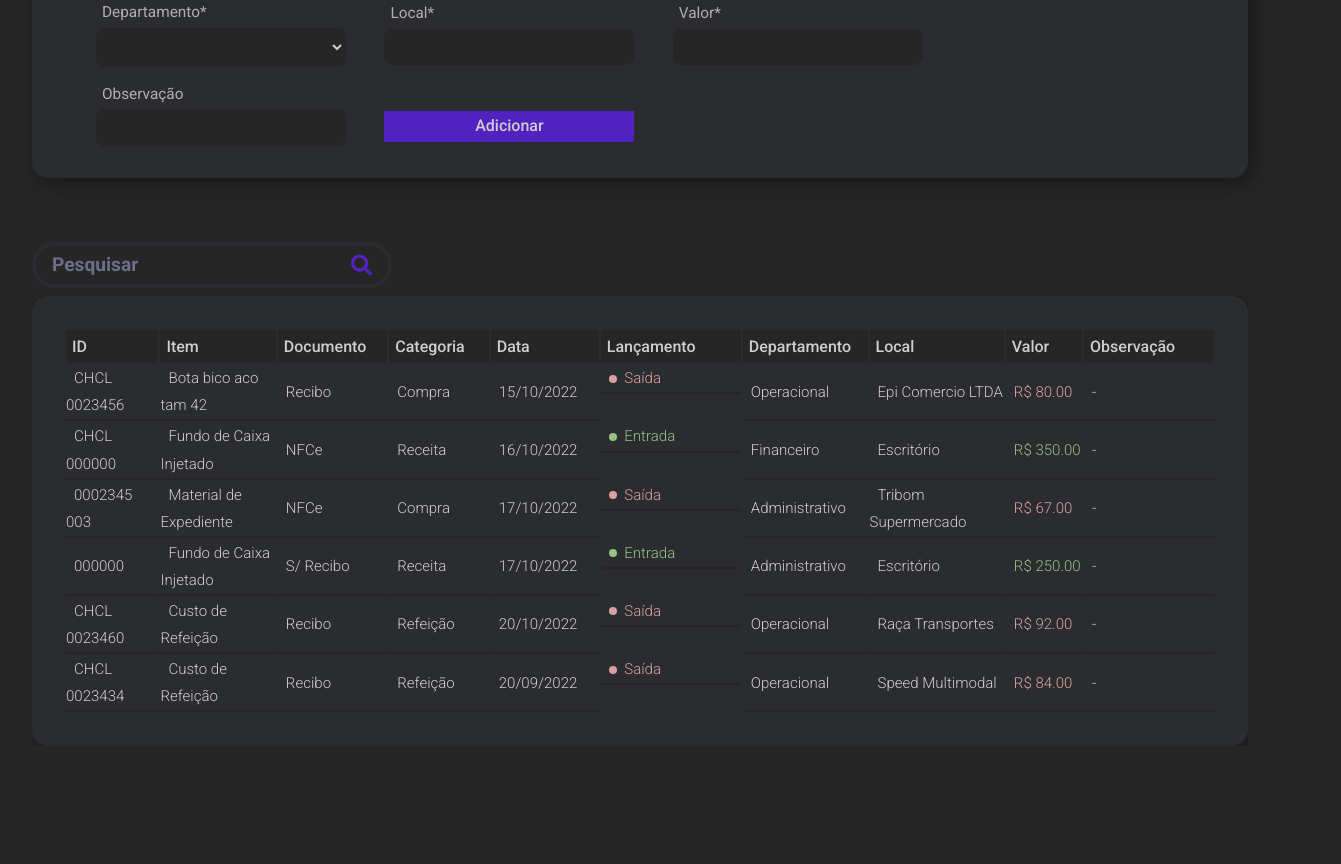
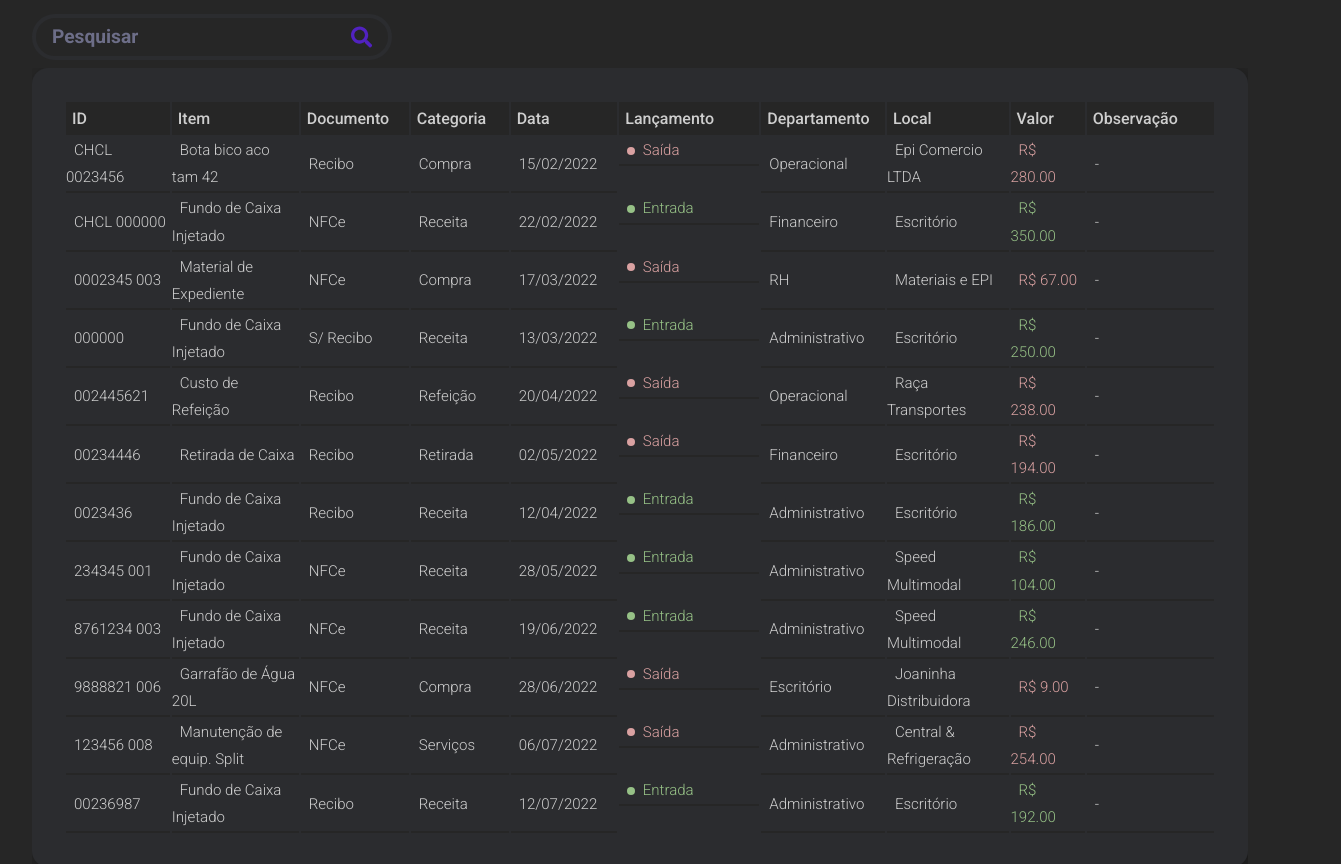
Before and after one commit to Fsouzza/chacal-servicev2, a React (Create React App) app: page / in a window 1280 px wide. Shown: the part 1500-2364 px from the top of the page, 1341 px wide, since content can reach past the window. Before the commit the page ends 2254 px from the top, so only its background shows below. Built offline with nearby package versions, Linux system fonts and the light colour scheme.

Commit message:
resize chart fluxo de caixa

```diff
--- a/src/components/charts/charts.module.scss
+++ b/src/components/charts/charts.module.scss
@@ -1,17 +1,15 @@
 @import "../../styles/variaveis";
 
-.chart{
+.chartBox{
   background-color: $cor-card;
   border-radius: 1em;
   box-sizing: border-box;
   display: grid;
   filter: drop-shadow($sombra);
   grid-gap: 2em;
+  height: 380px;
   padding: 2em;
   margin: 4em 2em;
 	padding: 2em 4em;
   max-width: 100vw;
-  canvas{
-    height: 50%;
-  }
 }
--- a/src/components/charts/index.tsx
+++ b/src/components/charts/index.tsx
@@ -12,30 +12,27 @@ ChartJS.register(
   Tooltip
 );
 
+
 export const MyChart = () => {
-  const entrada = [];
-  const saida = [];
   const lista = items;
+  const vEntrada = [];
+  const vSaida = [];
+  const meses = ['jan', 'fev', 'mar', 'abr', 'mai', 'jun', 'jul', 'ago', 'set', 'nov', 'dez'];
 
   for(let i=0; i<lista.length; i++){
-
     if(lista[i].lancamentos === 'Entrada'){
-      entrada.push(lista[i].valor);
+      vEntrada.push(lista[i].valor);
     }
     if(lista[i].lancamentos === 'Saída'){
-      saida.push(lista[i].valor);
+      vSaida.push(lista[i].valor);
     }
   }
-
-  const valoresEntrada: number[] = entrada;
-  const valoresSaida: number[] = saida;
-  const meses:string[] = ['Jan', 'Fev', 'Mar', 'Abr', 'Mai', 'Jun'];
 
   const data = {
     labels: meses,
     datasets: [{
       label: 'Saídas',
-      data: valoresSaida,
+      data: vSaida,
       backgroundColor: 'transparent',
       borderColor: '#f26c6d',
       pointBorderColor: '#f26c6d',
@@ -44,7 +41,7 @@ export const MyChart = () => {
     },
     {
       label: 'Entradas',
-      data: valoresEntrada,
+      data: vEntrada,
       backgroundColor: 'transparent',
       borderColor: '#038C3E',
       pointBorderColor: '#038C3E',
@@ -54,6 +51,7 @@ export const MyChart = () => {
   };
 
   const options = {
+    maintainAspectRatio: false,
     scales: {
       x: {
         grid: {
@@ -63,14 +61,15 @@ export const MyChart = () => {
       y: {
         beginAtZero: true,
         grid: {
-          borderDash: [10]
+          borderDash: [10],
+          borderWidthColor: '#038C3E'
         }
       }
-    }
+    },
   };
 
   return(
-    <div className={styles.chart}>
+    <div className={styles.chartBox}>
       <Line
         data={data}
         options={options}
--- a/src/data/itens.ts
+++ b/src/data/itens.ts
@@ -2,7 +2,7 @@ import { Item } from '../types/item';
 
 export const items: Item[] = [
   {
-    date: new Date(2022, 9, 15),
+    date: new Date(2022, 1, 15),
     lancamentos: 'Saída',
     categoria: 'Compra',
     departamento: 'Operacional',
@@ -10,11 +10,11 @@ export const items: Item[] = [
     id: 'CHCL 0023456',
     local: 'Epi Comercio LTDA',
     item: 'Bota bico aco tam 42',
-    valor: 80.00,
+    valor: 280.00,
     obs: '-'
   },
   {
-    date: new Date(2022, 9, 16),
+    date: new Date(2022, 1, 22),
     lancamentos: 'Entrada',
     categoria: 'Receita',
     departamento: 'Financeiro',
@@ -26,19 +26,19 @@ export const items: Item[] = [
     obs: '-'
   },
   {
-    date: new Date(2022, 9, 17),
+    date: new Date(2022, 2, 17),
     lancamentos: 'Saída',
     categoria: 'Compra',
-    departamento: 'Administrativo',
+    departamento: 'RH',
     tipo: 'NFCe',
     id: '0002345 003',
-    local: 'Tribom Supermercado',
+    local: 'Materiais e EPI',
     item: 'Material de Expediente',
     valor: 67.00,
     obs: '-'
   },
   {
-    date: new Date(2022, 9, 17),
+    date: new Date(2022, 2, 13),
     lancamentos: 'Entrada',
     categoria: 'Receita',
     departamento: 'Administrativo',
@@ -50,27 +50,99 @@ export const items: Item[] = [
     obs: '-'
   },
   {
-    date: new Date(2022, 9, 20),
+    date: new Date(2022, 3, 20),
     lancamentos: 'Saída',
     categoria: 'Refeição',
     departamento: 'Operacional',
     tipo: 'Recibo',
-    id: 'CHCL 0023460',
+    id: '002445621',
     local: 'Raça Transportes',
     item: 'Custo de Refeição',
-    valor: 92.00,
+    valor: 238.00,
     obs: '-'
   },
   {
-    date: new Date(2022, 8, 20),
+    date: new Date(2022, 4, 2),
     lancamentos: 'Saída',
-    categoria: 'Refeição',
-    departamento: 'Operacional',
+    categoria: 'Retirada',
+    departamento: 'Financeiro',
     tipo: 'Recibo',
-    id: 'CHCL 0023434',
+    id: '00234446',
+    local: 'Escritório',
+    item: 'Retirada de Caixa',
+    valor: 194.00,
+    obs: '-'
+  },
+  {
+    date: new Date(2022, 3, 12),
+    lancamentos: 'Entrada',
+    categoria: 'Receita',
+    departamento: 'Administrativo',
+    tipo: 'Recibo',
+    id: '0023436',
+    local: 'Escritório',
+    item: 'Fundo de Caixa Injetado',
+    valor: 186.00,
+    obs: '-'
+  },
+  {
+    date: new Date(2022, 4, 28),
+    lancamentos: 'Entrada',
+    categoria: 'Receita',
+    departamento: 'Administrativo',
+    tipo: 'NFCe',
+    id: '234345 001',
     local: 'Speed Multimodal',
-    item: 'Custo de Refeição',
-    valor: 84.00,
+    item: 'Fundo de Caixa Injetado',
+    valor: 104.00,
+    obs: '-'
+  },
+  {
+    date: new Date(2022, 5, 19),
+    lancamentos: 'Entrada',
+    categoria: 'Receita',
+    departamento: 'Administrativo',
+    tipo: 'NFCe',
+    id: '8761234 003',
+    local: 'Speed Multimodal',
+    item: 'Fundo de Caixa Injetado',
+    valor: 246.00,
+    obs: '-'
+  },
+  {
+    date: new Date(2022, 5, 28),
+    lancamentos: 'Saída',
+    categoria: 'Compra',
+    departamento: 'Escritório',
+    tipo: 'NFCe',
+    id: '9888821 006',
+    local: 'Joaninha Distribuidora',
+    item: 'Garrafão de Água 20L',
+    valor: 9.00,
+    obs: '-'
+  },
+  {
+    date: new Date(2022, 6, 6),
+    lancamentos: 'Saída',
+    categoria: 'Serviços',
+    departamento: 'Administrativo',
+    tipo: 'NFCe',
+    id: '123456 008',
+    local: 'Central & Refrigeração',
+    item: 'Manutenção de equip. Split',
+    valor: 254.00,
+    obs: '-'
+  },
+  {
+    date: new Date(2022, 6, 12),
+    lancamentos: 'Entrada',
+    categoria: 'Receita',
+    departamento: 'Administrativo',
+    tipo: 'Recibo',
+    id: '00236987',
+    local: 'Escritório',
+    item: 'Fundo de Caixa Injetado',
+    valor: 192.00,
     obs: '-'
   }
 ];
--- a/src/helpers/dateFilter.ts
+++ b/src/helpers/dateFilter.ts
@@ -1,23 +1,3 @@
-import { Item } from '../types/item';
-
-export const getCurrentMonth = () =>{
-  const now = new Date();
-  return `${now.getFullYear()}-${now.getMonth()+1}`;
-};
-
-export const filterListByMonth = (lista: Item[], date: string): Item[] =>{
-  const newList: Item[] = [];
-  const [year, month] = date.split('-');
-
-  for(const i in lista){
-    if(lista[i].date.getFullYear() === parseInt(year) && (lista[i].date.getMonth() + 1) === parseInt(month)){
-      newList.push(lista[i]);
-    }
-  }
-
-  return newList;
-};
-
 export const formatDate = (date: Date): string => {
   const year = date.getFullYear();
   const month = date.getMonth() +1;
@@ -30,5 +10,5 @@ const addZeroDate = (n: number): string => n < 10 ? `0${n}` : `${n}`;
 
 export const newDateAdjusted = (dateField: string) => {
   const [year, month, day] = dateField.split('-');
-  return new Date(parseInt(year), parseInt(month) - 1, parseInt(day));
+  return new Date(parseInt(year), parseInt(month) -1, parseInt(day));
 };
--- a/src/pages/fluxoCaixa/cards/cards.module.scss
+++ b/src/pages/fluxoCaixa/cards/cards.module.scss
@@ -13,7 +13,7 @@
     filter: drop-shadow($sombra);
 		padding: 2em 4em;
 		transition: .2s linear;
-		width: 370px;
+		width: 400px;
     &:hover{
       filter: none;
     }
--- a/src/pages/fluxoCaixa/index.tsx
+++ b/src/pages/fluxoCaixa/index.tsx
@@ -13,6 +13,7 @@ export const FluxoCaixa = () => {
   const [entrada, setEntrada] = useState(0);
   const [saida, setSaida] = useState(0);
   const [lista, setLista] = useState(items);
+
 
   useEffect(()=> {
     let contadorEntrada = 0;
```
